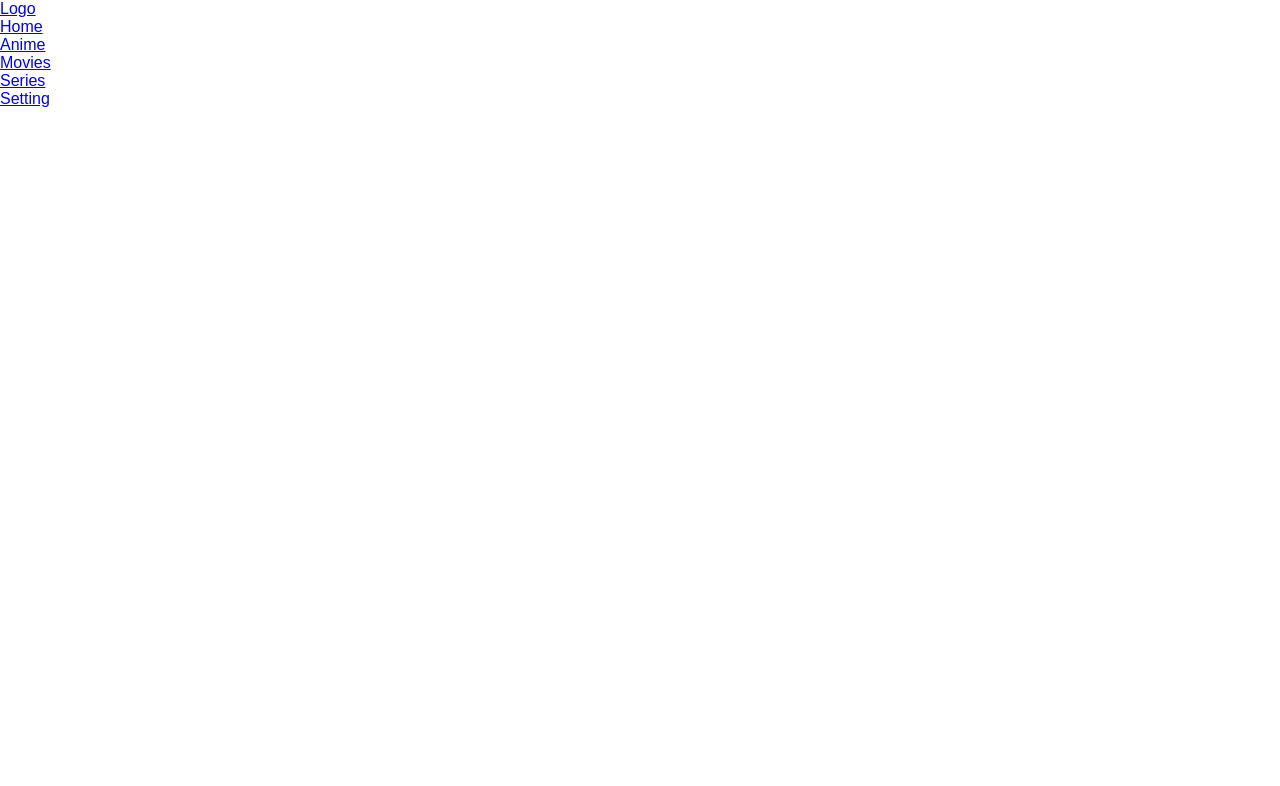
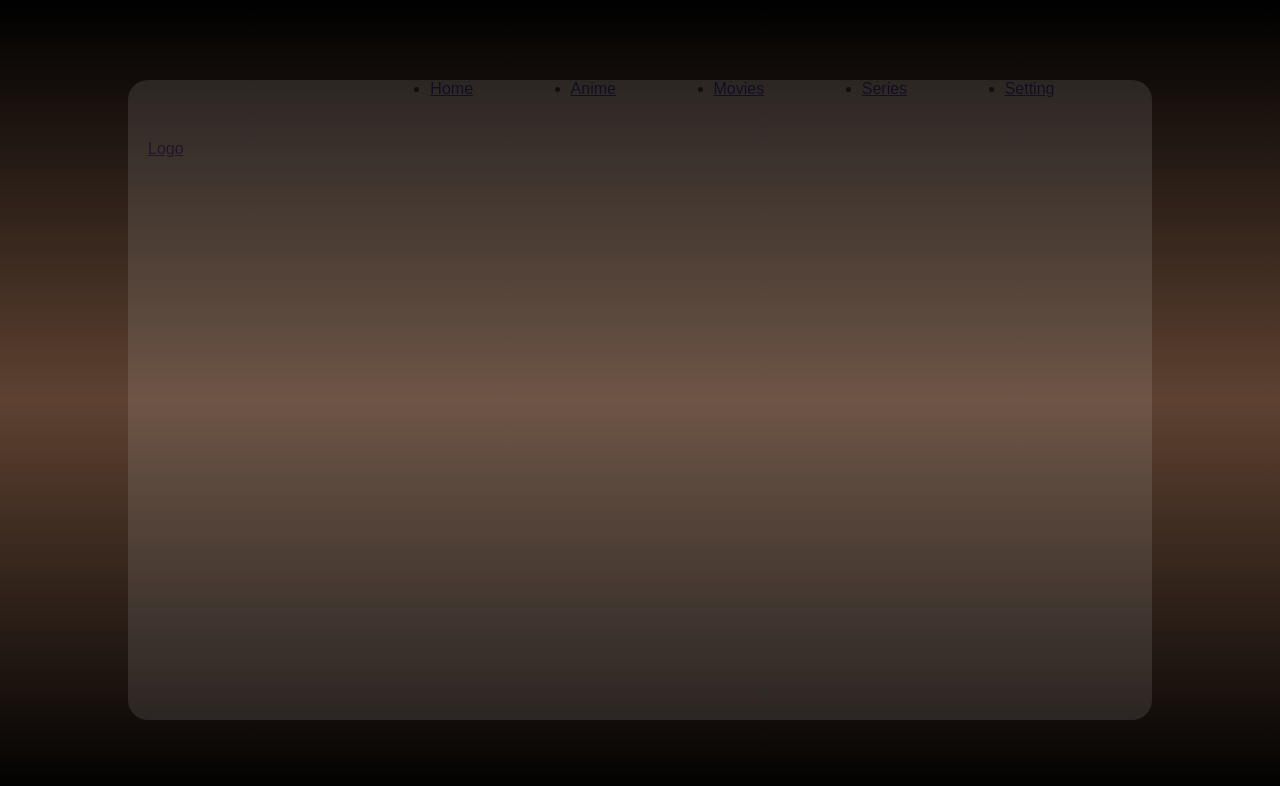
Before and after one commit to ZakaDev22/ResponsiveHomePage, a plain HTML site: page index.html in a window 1280 px wide. Drawn offline with Linux system fonts and the light colour scheme.

Commit message:
Making The Container In The Center Of The Body And making The Opacity To 0.1 To Give it a Look Of Almost Transparent

```diff
--- a/index.css
+++ b/index.css
@@ -6,3 +6,44 @@
 
     font-family: Arial, Helvetica, sans-serif;
 }
+
+body {
+    background-image: linear-gradient(to top , black,#3a1905d2,black);
+    height: 100vh;
+    width: 100%;
+
+    display: flex;
+    justify-content: center;
+    align-items: center;
+}
+
+.container {
+
+    background: #ffffff;
+    opacity: 0.1;
+    height: 80%;
+    width: 80%;
+
+    border-radius: 20px;
+    display: flex;
+    justify-content: space-between;
+}
+
+.container nav {
+
+    width: 100%;
+    display: flex;
+    justify-content: space-between;
+}
+
+.container nav ul {
+
+    width: 80%;
+    display: flex;
+    justify-content: space-evenly;
+}
+
+.logo {
+    padding: 10px;
+    margin: 50px 10px;
+}
--- a/index.html
+++ b/index.html
@@ -10,7 +10,7 @@
 
     <div class="container">
         <nav>
-            <a href="#" class="LOGO">Logo</a>
+            <a href="#" class="logo">Logo</a>
             <ul>
                 <li><a href="#">Home</a></li>
                 <li><a href="#">Anime</a></li>
```
